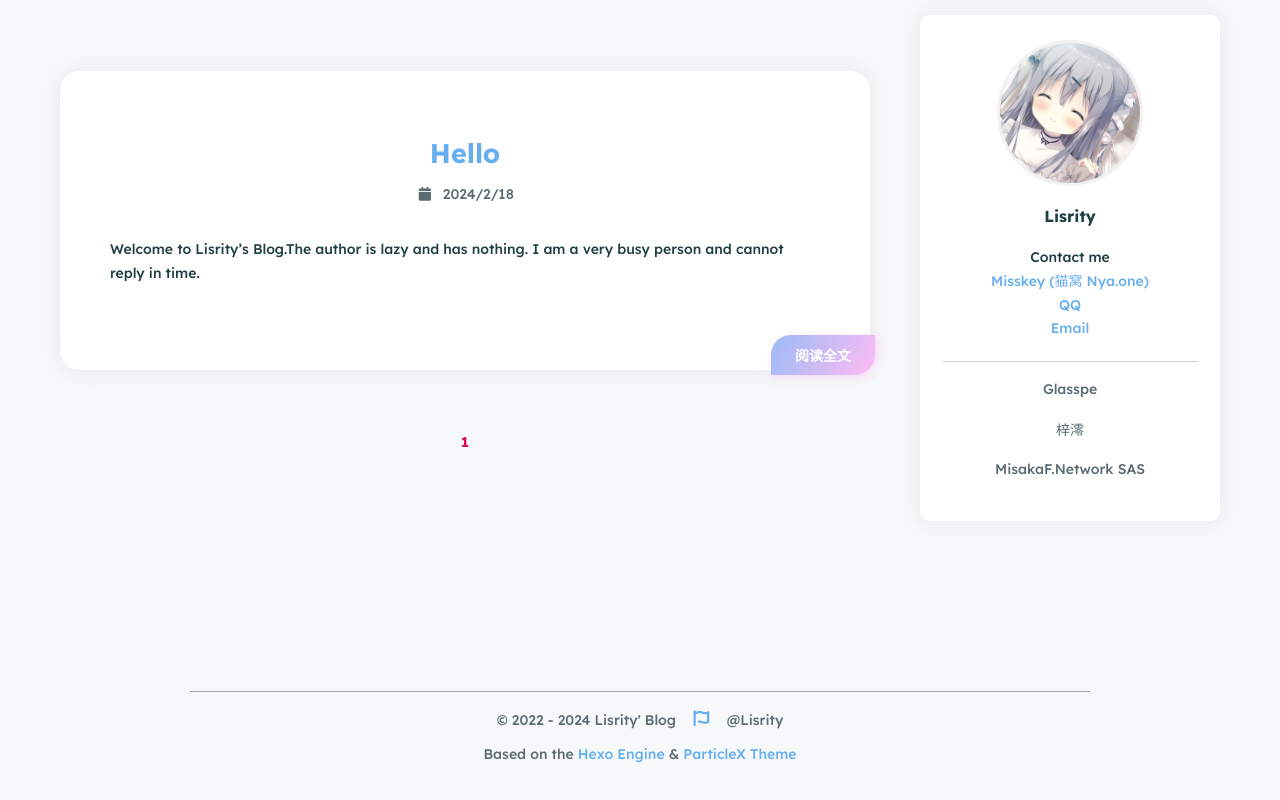
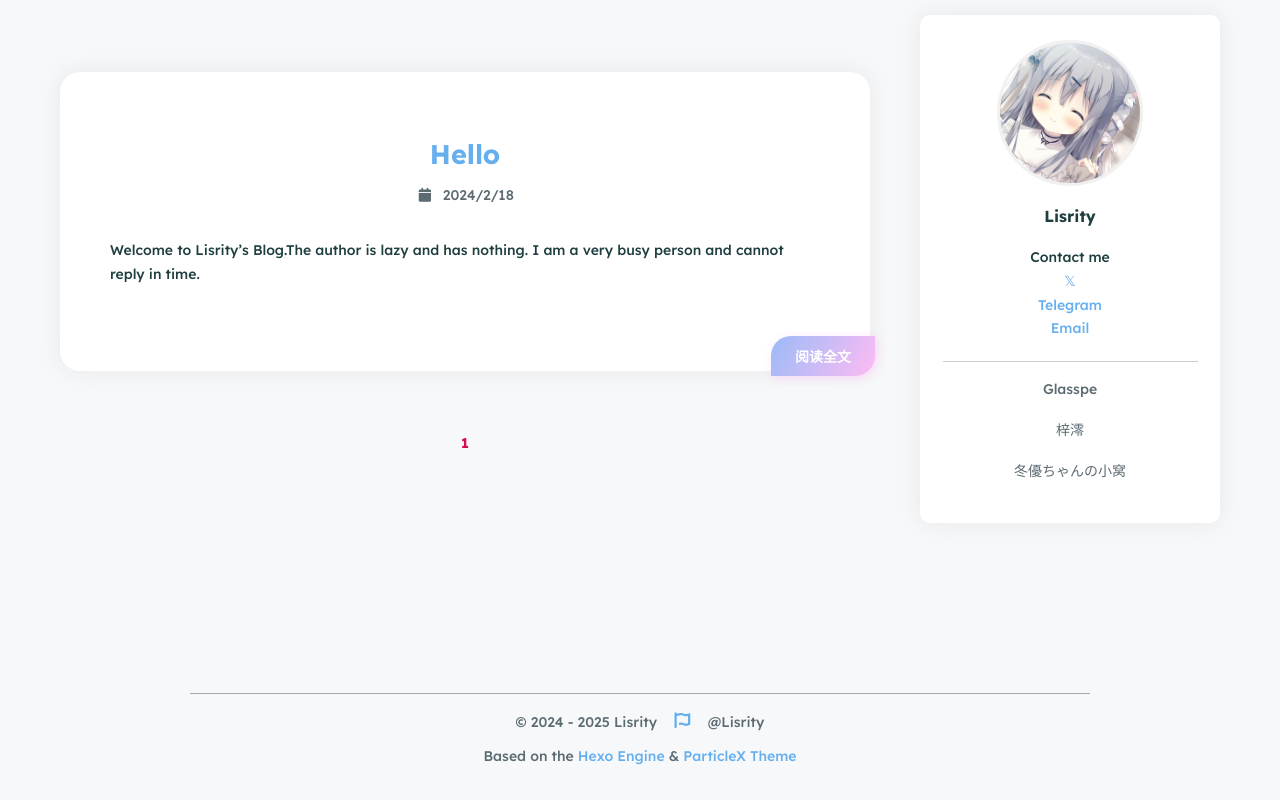
Before and after one commit to MiaoLisrity/aobachann.github.io, a plain HTML site: page index.html in a window 1280 px wide. Shown: the part 805-1605 px from the top of the page. Drawn offline with nearby package versions, Linux system fonts and the light colour scheme; a script that the page names is missing.

Commit message:
Update index.html

```diff
--- a/index.html
+++ b/index.html
@@ -203,7 +203,7 @@
         </div>
         <div class="name">Lisrity</div>
         <div class="description">
-            <p>Contact me<br>     <a target="_blank" rel="noopener" href="https://nya.one/@Lisrity">Misskey (猫窝 Nya.one)</a><br>     <a target="_blank" rel="noopener" href="https://qm.qq.com/q/TEl0VVlf20">QQ</a><br>     <a href="mailto:Haruka.Ling@my.tccd.edu">Email</a></p>
+            <p>Contact me<br>     <a target="_blank" rel="noopener" href="https://x.com/@Lisrity">𝕏</a><br>     <a target="_blank" rel="noopener" href="https://t.me/Lisrity">Telegram</a><br>     <a href="mailto:lisrity@vip.qq.com">Email</a></p>
 
         </div>
 
@@ -219,7 +219,7 @@
             </div>
 
             <div class="friend-link">
-                <a target="_blank" rel="noopener" href="https://www.misakaf.org/">MisakaF.Network SAS</a>
+                <a target="_blank" rel="noopener" href="https://fuibafuyu.net/">冬優ちゃんの小窝</a>
             </div>
 
         </div>
@@ -235,7 +235,7 @@
     <div id="footer-wrap">
         <div>
             &copy;
-            2022 - 2024 Lisrity&#39; Blog
+            2024 - 2025 Lisrity
             <span id="footer-icon">
                 <i class="fa-solid fa-font-awesome fa-fw"></i>
             </span>
```
